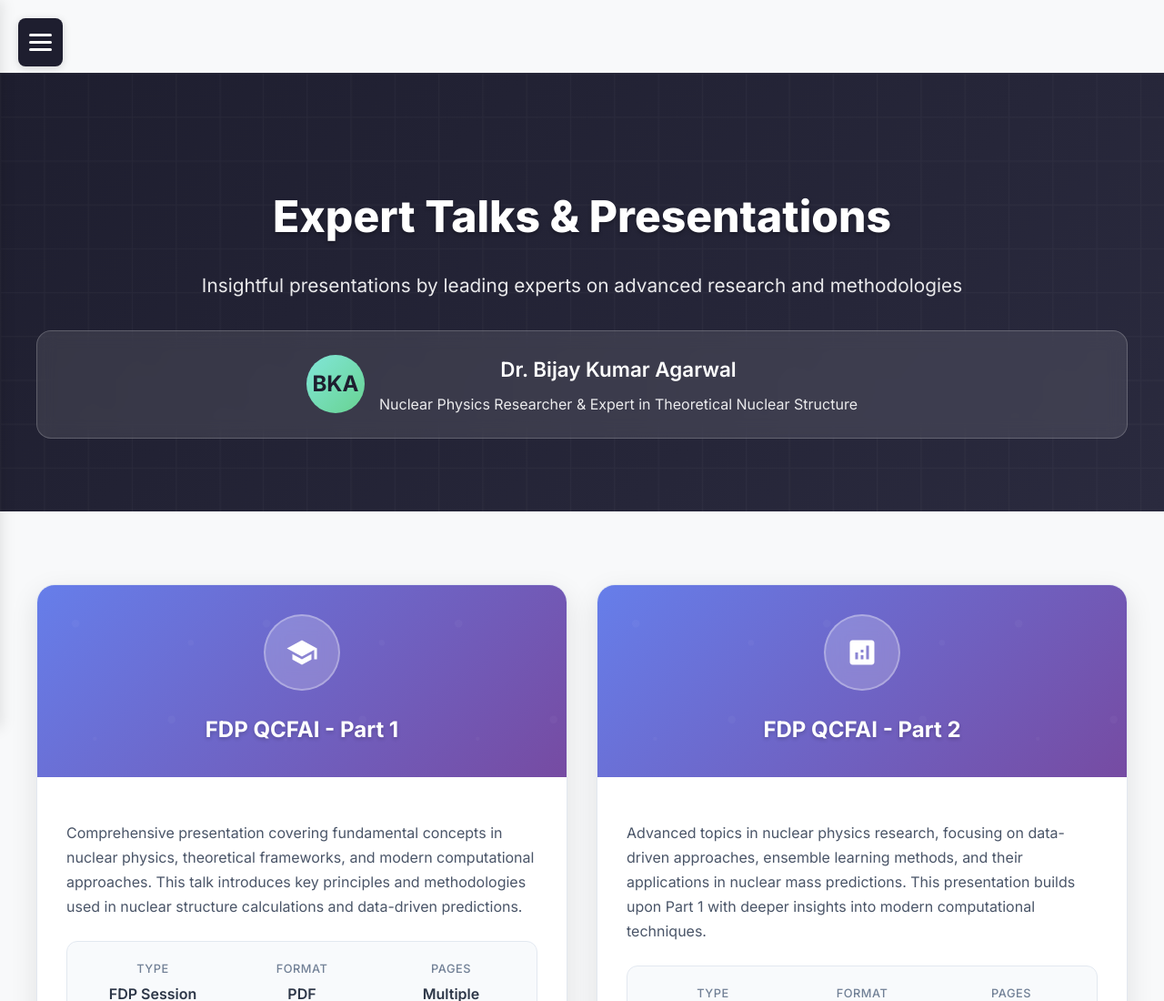
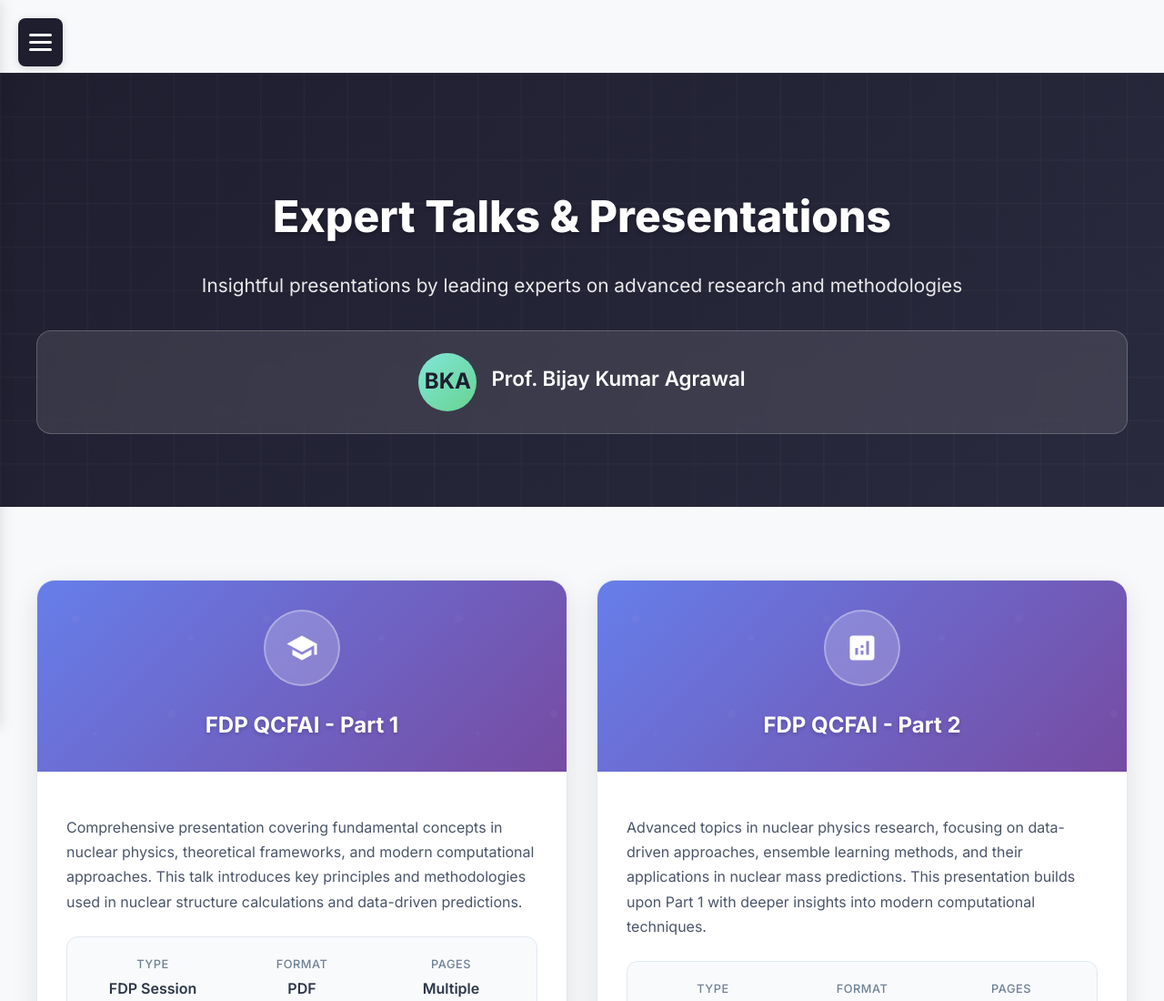
Before and after one commit to nisha-create958/ddnp_frontend, a plain HTML site: page talks.html in a window 1280 px wide. Shown: the top 1100 px of the page at 91% size. Drawn offline with Linux system fonts and the light colour scheme.

Commit message:
fix: pdf and minor issue

```diff
--- a/talks.html
+++ b/talks.html
@@ -3,17 +3,17 @@
 <head>
   <meta charset="UTF-8">
   <meta name="viewport" content="width=device-width, initial-scale=1.0">
-  <title>Expert Talks - DDNP | Presentations by Dr. Bijay Kumar Agarwal</title>
+  <title>Expert Talks - DDNP | Presentations by Prof. Bijay Kumar Agrawal</title>
 
   <!-- SEO Meta Tags -->
   <meta name="description" content="Access expert talks and presentations by Dr. Bijay Kumar Agarwal. View and download PDF presentations on advanced research methodologies and data-driven approaches.">
-  <meta name="keywords" content="nuclear physics talks, Dr. Bijay Kumar Agarwal, nuclear presentations, physics lectures, nuclear research talks, FDP talks, QCFAI">
+  <meta name="keywords" content="nuclear physics talks, Prof. Bijay Kumar Agarwal, nuclear presentations, physics lectures, nuclear research talks, FDP talks, QCFAI">
   <meta name="author" content="DDNP Research Team">
   <meta name="robots" content="index, follow">
 
   <!-- Open Graph Meta Tags -->
   <meta property="og:title" content="Expert Talks - DDNP | Presentations by Leading Experts">
-  <meta property="og:description" content="Access expert talks and presentations by Dr. Bijay Kumar Agarwal on advanced research methodologies and data-driven approaches.">
+  <meta property="og:description" content="Access expert talks and presentations by Prof. Bijay Kumar Agarwal on advanced research methodologies and data-driven approaches.">
   <meta property="og:type" content="website">
   <meta property="og:url" content="https://ddnp.in/talks.html">
   <meta property="og:image" content="https://ddnp.in/static/images/logo.jpeg">
@@ -21,7 +21,7 @@
   <!-- Twitter Card Meta Tags -->
   <meta name="twitter:card" content="summary_large_image">
   <meta name="twitter:title" content="Expert Talks - DDNP | Presentations by Leading Experts">
-  <meta name="twitter:description" content="Access expert talks and presentations by Dr. Bijay Kumar Agarwal on advanced research methodologies and data-driven approaches.">
+  <meta name="twitter:description" content="Access expert talks and presentations by Prof. Bijay Kumar Agarwal on advanced research methodologies and data-driven approaches.">
   <meta name="twitter:image" content="https://ddnp.in/static/images/logo.jpeg">
 
   <!-- Canonical URL -->
@@ -582,8 +582,7 @@
           BKA
         </div>
         <div class="speaker-details">
-          <h3>Dr. Bijay Kumar Agarwal</h3>
-          <p>Nuclear Physics Researcher & Expert in Theoretical Nuclear Structure</p>
+          <h3>Prof. Bijay Kumar Agrawal</h3>
         </div>
       </div>
     </div>
```
Also changed, not shown: 2 other files.
